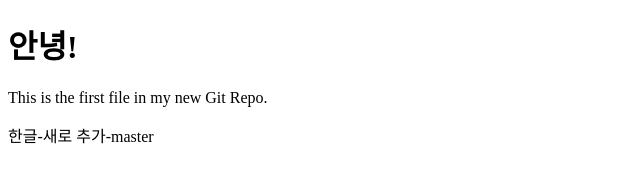
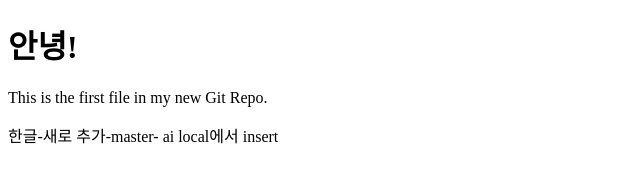
Before and after one commit to ITkim/hello-world, a plain HTML site: page index.html in a window 1280 px wide. Shown: the whole page, without its empty margins (0-640 px from the left). Drawn offline with Linux system fonts and the light colour scheme.

Commit message:
localhost에서 수정

```diff
--- a/index.html
+++ b/index.html
@@ -7,7 +7,7 @@
 
 <h1>안녕!</h1>
 <p>This is the first file in my new Git Repo.</p>
-한글-새로 추가-master
+한글-새로 추가-master- ai local에서 insert
 
 </body>
 </html>
```
